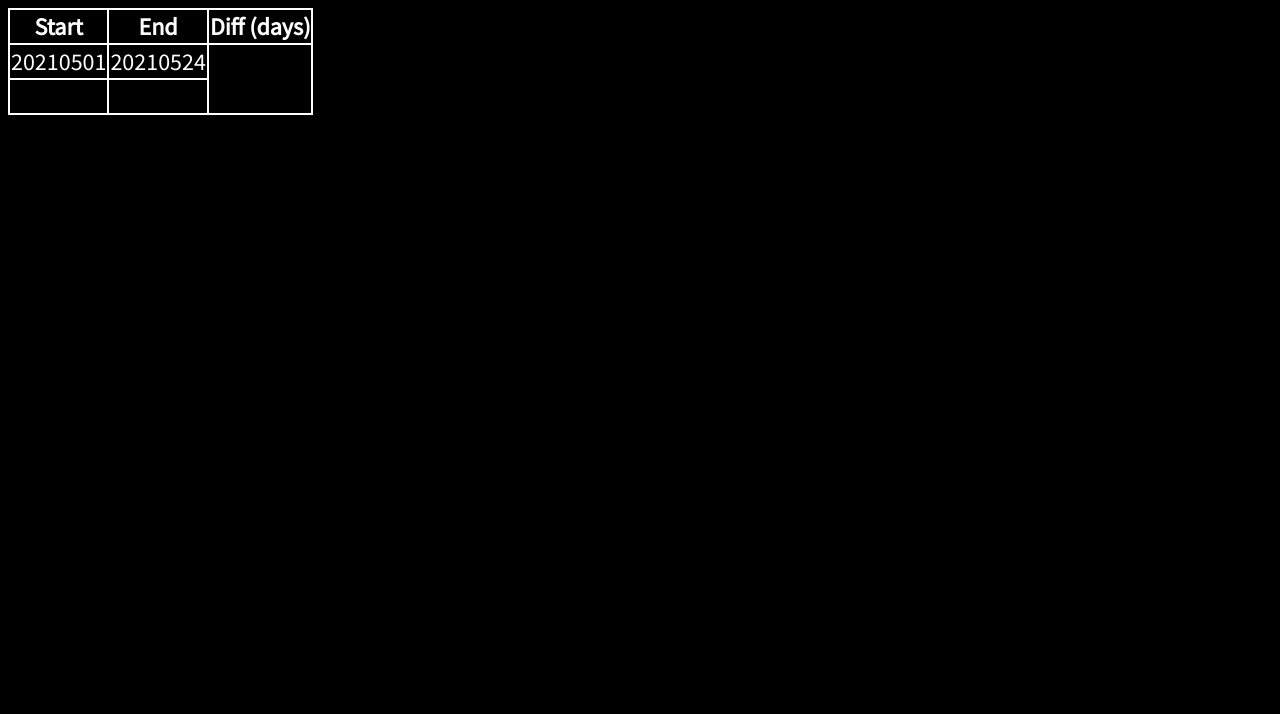
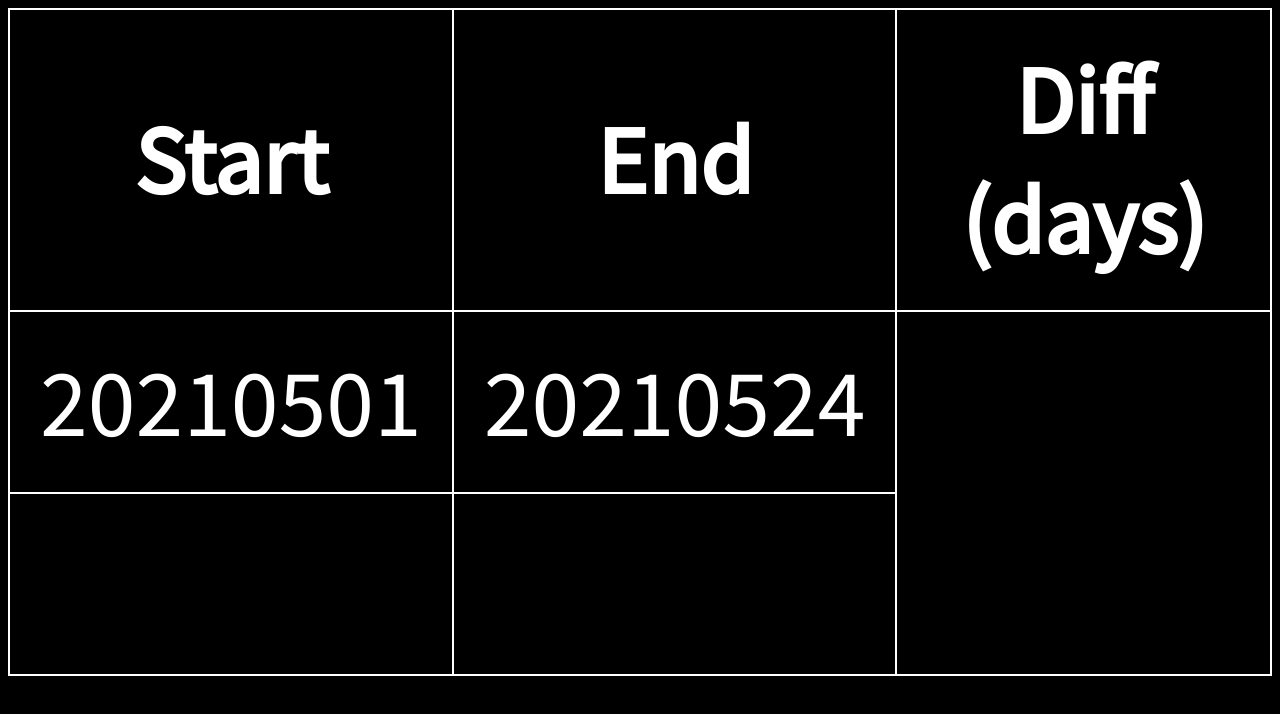
Before and after one commit to Floateresting/floateresting.github.io, a website: page time/index.html in a window 1280 px wide. Drawn offline with nearby package versions, Linux system fonts and the light colour scheme.

Commit message:
style(time): bigger font

```diff
--- a/time/index.css
+++ b/time/index.css
@@ -1,7 +1,12 @@
+body{
+    font-size: 4em;
+}
+
 table{
     border-collapse: collapse;
 }
 
-td,th{
+td, th{
+    padding: 30px;
     border: solid 2px white;
 }
```
